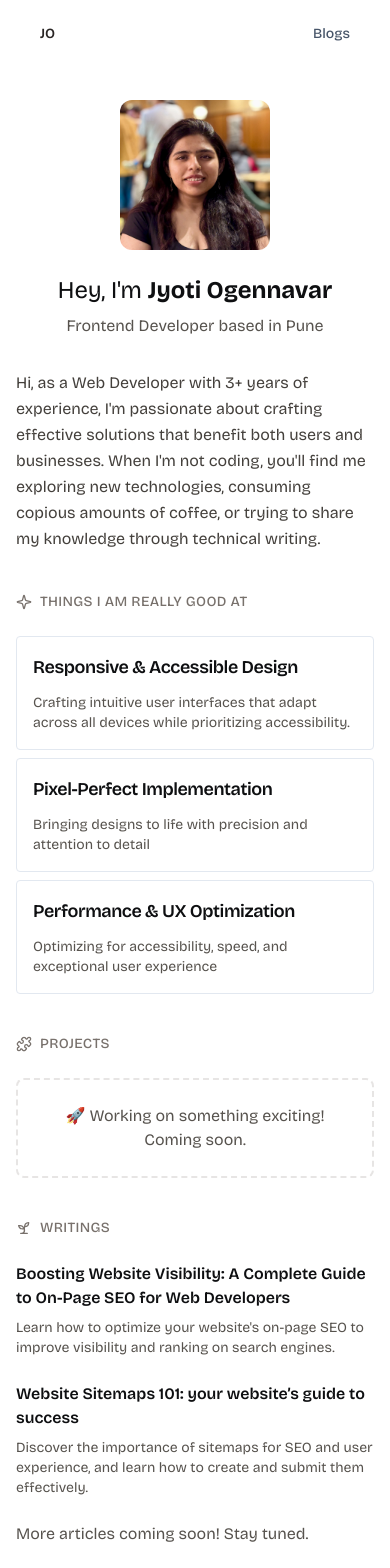
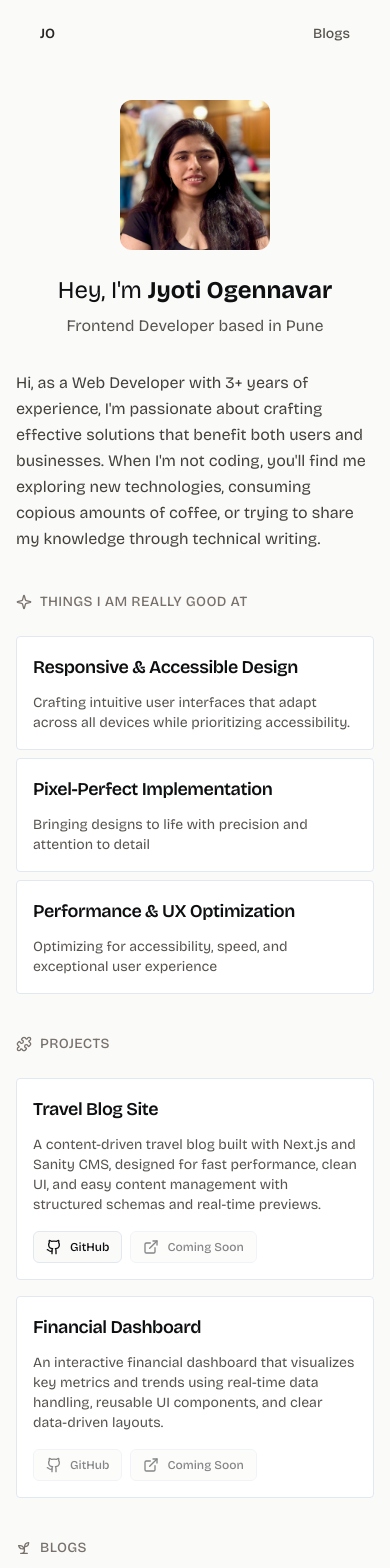
Before and after one commit to jyotiogennavar/portfolio, a Next.js app: page / in a window 390 px wide. Shown: the top 1568 px of the page. Built offline with nearby package versions, Linux system fonts and the light colour scheme.

Commit message:
feat: create design system documentation, update global styles, and refactor layout components for improved consistency and responsiveness

```diff
--- /dev/null
+++ b/src/app/about-me/page.tsx
@@ -0,0 +1,15 @@
+
+
+
+const AboutMePage = () => {
+  return (
+    <div className="bg-background text-foreground">
+      <div className="mt-20 mb-8">
+        <h1 className="text-4xl font-bold mb-4">About Me</h1>
+
+      </div>
+    </div>
+  )
+}
+
+export default AboutMePage;
--- a/src/app/globals.css
+++ b/src/app/globals.css
@@ -11,9 +11,8 @@
 
   :root {
     --font-bricolage-grotesque: "Bricolage Grotesque", sans-serif;
-    --font-caveat: "Caveat", cursive;
 
-    --background: 0 0% 100%;
+    --background: 24 9.8% 98%;
 
     --foreground: 222, 10%, 6%;
 
@@ -65,7 +64,7 @@
   }
 
   .dark {
-    --background: 222, 10%, 6%;
+    --background: 24, 9.8%, 3.9%;
 
     --foreground: 210 40% 98%;
 
--- /dev/null
+++ b/src/app/lab/page.tsx
@@ -0,0 +1,14 @@
+
+
+export default function LabPage() {
+  return (
+    <div className="bg-background text-foreground">
+      <div className="mt-20 mb-8">
+        <h1 className="text-4xl font-bold mb-4">Lab</h1>
+        <p className="text-base text-muted-foreground mb-6">
+          Welcome to my lab! Here, I experiment with new technologies and ideas.
+        </p>
+      </div>
+    </div>
+  );
+}
--- a/src/app/layout.tsx
+++ b/src/app/layout.tsx
@@ -1,6 +1,6 @@
 import type React from "react"
 import type { Metadata } from "next"
-import { Bricolage_Grotesque, Caveat } from "next/font/google"
+import { Bricolage_Grotesque } from "next/font/google"
 import "./globals.css"
 import { ThemeProvider } from "@/components/theme-provider"
 import { Navbar } from "@/components/navbar"
@@ -8,12 +8,6 @@ import Footer from "@/components/footer"
 
 const bricolage = Bricolage_Grotesque({
   variable: "--font-bricolage",
-  subsets: ["latin"],
-  display: "swap",
-})
-
-const caveat = Caveat({
-  variable: "--font-caveat",
   subsets: ["latin"],
   display: "swap",
 })
@@ -101,7 +95,7 @@ export default function RootLayout({
         <link rel="apple-touch-icon" href="/apple-touch-icon.png" />
         <link rel="manifest" href="/manifest.json" />
       </head>
-      <body className={`${bricolage.variable} ${caveat.variable} antialiased`}>
+      <body className={`${bricolage.variable} antialiased`}>
         <ThemeProvider>
           <div className="flex min-h-screen flex-col">
             <header className="w-full">
--- a/src/app/page.tsx
+++ b/src/app/page.tsx
@@ -5,7 +5,17 @@ import { motion, easeOut } from "framer-motion";
 import TechStack from "@/components/techstack";
 import { Card, CardDescription, CardTitle } from "@/components/ui/card";
 import { Button } from "@/components/ui/button";
-import { Mail, File, Telescope, Sprout, Sparkle, Puzzle } from "lucide-react";
+import {
+  Mail,
+  File,
+  Telescope,
+  Sprout,
+  Sparkle,
+  Puzzle,
+  Github,
+  ExternalLink,
+  ArrowRight,
+} from "lucide-react";
 import Link from "next/link";
 // import { ThemeToggle } from "@/components/theme-toggle";
 
@@ -86,18 +96,19 @@ export default function Home() {
       <motion.section className="mt-8 mb-8" variants={itemVariants}>
         <div className="mt-4 space-y-4">
           <p className="text-stone-700 dark:text-stone-300 leading-relaxed">
-            Hi, as a Web Developer with 3+ years of experience,
-            I&apos;m passionate about crafting effective solutions that benefit
-            both users and businesses. When I&apos;m not coding, you&apos;ll
-            find me exploring new technologies, consuming copious amounts of
-            coffee, or trying to share my knowledge through technical writing.
+            Hi, as a Web Developer with 3+ years of experience, I&apos;m
+            passionate about crafting effective solutions that benefit both
+            users and businesses. When I&apos;m not coding, you&apos;ll find me
+            exploring new technologies, consuming copious amounts of coffee, or
+            trying to share my knowledge through technical writing.
           </p>
         </div>
       </motion.section>
       {/* Skills Section - Improved responsiveness */}
       <motion.section className="mt-10" variants={itemVariants}>
         <h2 className="text-sm text-stone-500 dark:text-stone-400 uppercase tracking-wide font-medium flex items-center gap-2">
-          <Sparkle size={16} className="text-stone-500 dark:text-stone-400" /> Things I Am Really Good At
+          <Sparkle size={16} className="text-stone-500 dark:text-stone-400" />{" "}
+          Things I Am Really Good At
         </h2>
         <div className="grid grid-cols-1 md:grid-cols-3 gap-2 mt-6">
           <Card className="leading-relaxed p-4 rounded-sm">
@@ -134,22 +145,61 @@ export default function Home() {
           <Puzzle size={16} className="text-stone-500 dark:text-stone-400" />
           Projects
         </h2>
-        <motion.div
-          className="mt-6 p-6 border-2 border-dashed border-stone-200 dark:border-stone-700 rounded-lg text-center"
-          whileHover={{ borderColor: "#3b82f6" }}
-          transition={{ duration: 0.2 }}
-        >
-          <p className="text-stone-600 dark:text-stone-400">
-            🚀 Working on something exciting! Coming soon.
-          </p>
-        </motion.div>
-        {/* <Projects /> */}
+        <div className="grid grid-cols-1 md:grid-cols-2 gap-4 mt-6">
+          <Card className="p-4 rounded-sm flex flex-col h-full">
+            {/* <div className="w-full h-48 bg-stone-200 dark:bg-stone-700"></div> */}
+            <div className="flex-1">
+              <CardTitle className="text-lg mb-3">Travel Blog Site</CardTitle>
+              <CardDescription className="text-stone-600 dark:text-stone-400 mb-4">
+                A content-driven travel blog built with Next.js and Sanity CMS,
+                designed for fast performance, clean UI, and easy content
+                management with structured schemas and real-time previews.
+              </CardDescription>
+            </div>
+            <div className="flex gap-2 mt-auto">
+              <Link href="https://github.com/jyotiogennavar/world-wide-wonder" target="_blank" rel="noopener noreferrer">
+                <Button variant="outline" size="sm" className="gap-2 cursor-pointer hover:opacity-80 hover:bg-stone-100 dark:hover:bg-stone-800 transition-opacity">
+                  <Github className="w-4 h-4" />
+                  GitHub
+                </Button>
+              </Link>
+              <Button variant="outline" size="sm" disabled className="gap-2 cursor-pointer hover:opacity-80 hover:bg-stone-100 dark:hover:bg-stone-800 transition-opacity">
+                <ExternalLink className="w-4 h-4" />
+                Coming Soon
+              </Button>
+            </div>
+          </Card>
+          <Card className="p-4 rounded-sm flex flex-col h-full">
+            {/* <div className="w-full h-48 bg-stone-200 dark:bg-stone-700"></div> */}
+            <div className="flex-1">
+              <CardTitle className="text-lg mb-3">
+                Financial Dashboard
+              </CardTitle>
+              <CardDescription className="text-stone-600 dark:text-stone-400 mb-4">
+                An interactive financial dashboard that visualizes key metrics
+                and trends using real-time data handling, reusable UI
+                components, and clear data-driven layouts.
+              </CardDescription>
+            </div>
+            <div className="flex gap-2 mt-auto">
+              <Button variant="outline" size="sm" disabled className="gap-2 cursor-pointer hover:opacity-80 hover:bg-stone-100 dark:hover:bg-stone-800 transition-opacity">
+                <Github className="w-4 h-4" />
+                GitHub
+              </Button>
+              <Button variant="outline" size="sm" disabled className="gap-2 cursor-pointer hover:opacity-80 hover:bg-stone-100 dark:hover:bg-stone-800 transition-opacity">
+                <ExternalLink className="w-4 h-4" />
+                Coming Soon
+              </Button>
+            </div>
+          </Card>
+        </div>
       </motion.section>
 
-      {/* Writings Section - Added content */}
+      {/* Blogs Section - Added content */}
       <motion.section className="mt-10" variants={itemVariants}>
         <h2 className="text-sm text-stone-500 dark:text-stone-400 uppercase tracking-wide font-medium flex items-center gap-2">
-          <Sprout size={16} className="text-stone-500 dark:text-stone-400" /> Writings
+          <Sprout size={16} className="text-stone-500 dark:text-stone-400" />{" "}
+          Blogs
         </h2>
 
         <div className="mt-6 space-y-6">
@@ -188,16 +238,21 @@ export default function Home() {
             </article>
           </Link>
 
-          <p className="text-stone-600 dark:text-stone-400">
-            More articles coming soon! Stay tuned.
-          </p>
+          <Link
+            href="/blog"
+            className="mt-2 hover:underline flex items-center gap-2"
+          >
+            For more articles, visit my blog
+            <ArrowRight className="w-4 h-4" />
+          </Link>
         </div>
       </motion.section>
 
       {/* Currently Learning Section - New */}
       <motion.section className="mt-10" variants={itemVariants}>
         <h2 className="text-sm text-stone-500 dark:text-stone-400 uppercase tracking-wide font-medium flex items-center gap-2">
-          <Telescope size={16} className="text-stone-500 dark:text-stone-400" /> Currently learning
+          <Telescope size={16} className="text-stone-500 dark:text-stone-400" />{" "}
+          Currently learning
         </h2>
         <Link
           href="https://animations.dev/"
--- a/src/components/navbar.tsx
+++ b/src/components/navbar.tsx
@@ -26,7 +26,7 @@ export const Navbar = () => {
           <Link
             key={item.name}
             href={item.href}
-            className="text-sm font-medium text-slate-600 transition-colors hover:text-slate-900 dark:text-slate-300 dark:hover:text-slate-100"
+            className="text-sm font-medium text-stone-600 transition-colors hover:text-stone-900 dark:text-stone-300 dark:hover:text-stone-100"
           >
             {item.name}
           </Link>
--- a/src/components/projects.tsx
+++ b/src/components/projects.tsx
@@ -30,12 +30,12 @@ const projects = [
 export const Projects = () => {
   return (
     <div>
-      <h2 className="text-sm text-slate-500 uppercase tracking-wide font-medium">Featured Projects</h2>
+      <h2 className="text-sm text-stone-500 uppercase tracking-wide font-medium">Featured Projects</h2>
       <div className="mt-6 space-y-4">
         {projects.map((project, index) => (
-          <article key={index} className="p-4 border rounded-lg hover:bg-slate-50 transition-colors">
+          <article key={index} className="p-4 border rounded-lg hover:bg-stone-50 transition-colors">
             <h3 className="font-semibold text-lg">{project.title}</h3>
-            <p className="text-slate-600 mt-2">{project.description}</p>
+            <p className="text-stone-600 mt-2">{project.description}</p>
             <div className="flex flex-wrap gap-2 mt-3">
               {project.technologies.map((tech) => (
                 <Badge key={tech} variant="outline" className="text-xs rounded-lg">
--- a/tailwind.config.ts
+++ b/tailwind.config.ts
@@ -9,9 +9,6 @@ export default {
   ],
   theme: {
   	extend: {
-			fontFamily: {
-        caveat: ["Caveat", "cursive"],
-      },
   		colors: {
   			background: 'hsl(var(--background))',
   			foreground: 'hsl(var(--foreground))',
```
Also changed, not shown: src/app/blog/page.tsx (+41 -3 lines), 2 other files (tests, documents, lock files or other folders).
